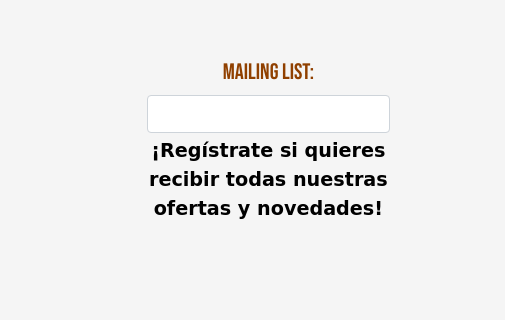
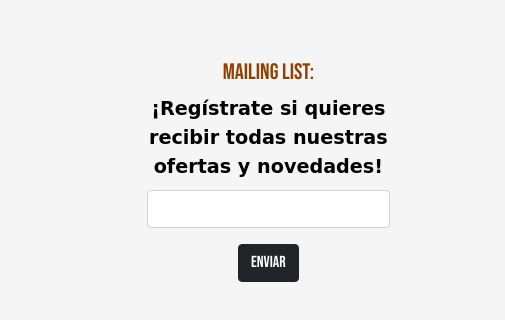
Before and after one commit to sophiemassola/Entrega_Final, a plain HTML site: page bio.html in a window 1280 px wide. Shown: the part 650-970 px from the top of the page, 775-1280 px from the left. Before the commit the page ends 925 px from the top, so only its background shows below. Drawn offline with nearby package versions, Linux system fonts and the light colour scheme; a web font is replaced by a local one.

Commit message:
Footer acutalizado en todas las vistas

```diff
--- a/bio.html
+++ b/bio.html
@@ -95,8 +95,9 @@
               </h1>
               <form>
                 <div class="mb-3">
+                  <div id="emailHelp" class="form-text subtitlef mb-2">¡Regístrate si quieres recibir todas nuestras ofertas y novedades!</div>
                   <input type="email" class="form-control" id="exampleInputEmail1" aria-describedby="emailHelp">
-                  <div id="emailHelp" class="form-text subtitlef">¡Regístrate si quieres recibir todas nuestras ofertas y novedades!</div>
+                  <button type="submit" class="btn btn-dark mb-5 lbotones mt-3">Enviar</button>
                 </div>
               </form>
             </div>
```
Also changed, not shown: contacto.html (+2 -1 lines), cuadros.html (+2 -1 lines), esculturas.html (+2 -1 lines), index.html (+2 -1 lines).
